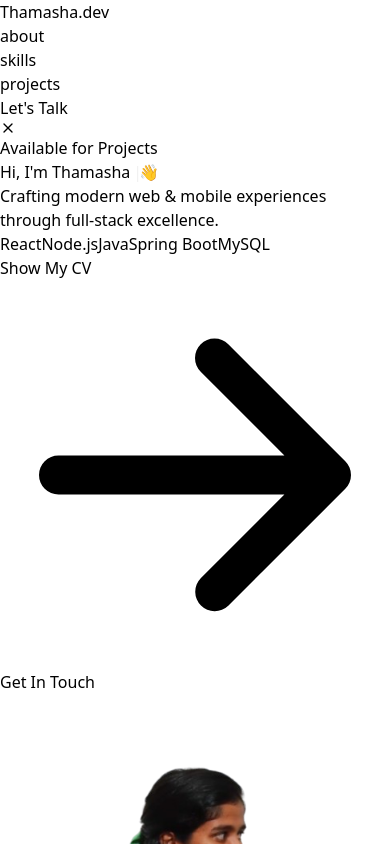
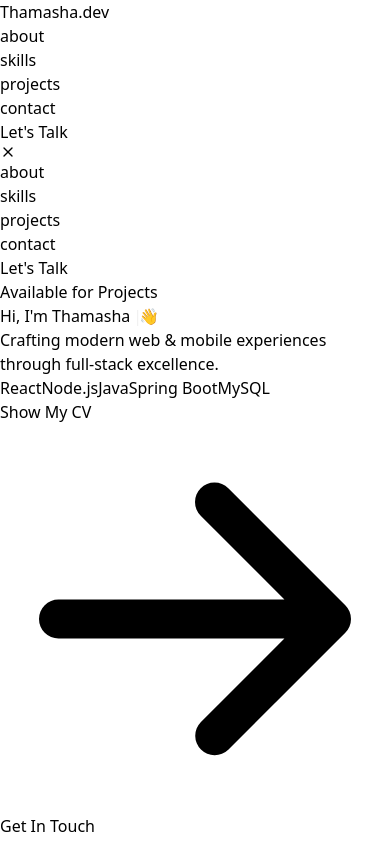
Before and after one commit to dedunipahasara/my-portfolio-app, a React (Vite) app: page / in a window 390 px wide. Both pictures are taken after a click on the element 195 px from the left and 128 px from the top of the page. Shown: the top 844 px of the page. Built offline with nearby package versions, Linux system fonts and the light colour scheme.

Commit message:
fix the missing mobile menu opens and closes

```diff
--- a/src/components/Navbar.jsx
+++ b/src/components/Navbar.jsx
@@ -13,42 +13,87 @@ export default function Navbar() {
     return () => window.removeEventListener("scroll", handleScroll);
   }, []);
 
+  const links = ["about", "skills", "projects", "contact"];
+
   return (
-    <nav className={`fixed top-0 left-0 w-full z-[100] transition-all duration-500 border-b
-      ${scrolled ? "bg-[#0f172a]/90 backdrop-blur-xl border-purple-500/20 py-4 shadow-2xl" : "bg-transparent border-transparent py-6"}`}>
+    <nav
+      className={`fixed top-0 left-0 w-full z-[100] transition-all duration-500 border-b
+      ${
+        scrolled
+          ? "bg-[#0f172a]/90 backdrop-blur-xl border-purple-500/20 py-4 shadow-2xl"
+          : "bg-transparent border-transparent py-6"
+      }`}
+    >
       <div className="max-w-7xl mx-auto flex justify-between items-center px-8 md:px-12">
 
-        {/* Logo - Increased Size */}
-        <h1 className="text-3xl font-black tracking-tighter cursor-pointer group">
-          <span className="bg-gradient-to-r from-purple-400 to-rose-400 bg-clip-text text-transparent group-hover:from-rose-400 group-hover:to-purple-400 transition-all duration-500">
+        {/* LOGO */}
+        <h1 className="text-3xl font-black tracking-tighter cursor-pointer">
+          <span className="bg-gradient-to-r from-purple-400 to-rose-400 bg-clip-text text-transparent">
             Thamasha
           </span>
           <span className="text-white">.dev</span>
         </h1>
 
-        {/* Desktop Menu - Increased Font Size */}
+        {/* DESKTOP MENU */}
         <ul className="hidden md:flex items-center gap-10 text-slate-300 font-bold">
-          {["about", "skills", "projects"].map((section) => (
+          {links.map((section) => (
             <li key={section}>
-              <a href={`#${section}`} className="relative text-sm uppercase tracking-[0.2em] hover:text-white transition-colors group">
+              <a
+                href={`#${section}`}
+                className="text-sm uppercase tracking-[0.2em] hover:text-white transition"
+              >
                 {section}
-                <span className="absolute -bottom-1 left-0 w-0 h-0.5 bg-gradient-to-r from-purple-500 to-rose-500 transition-all duration-300 group-hover:w-full"></span>
               </a>
             </li>
           ))}
 
           <li>
-            <a href="#contact" className="ml-4 px-8 py-3 rounded-full border border-purple-500/40 bg-purple-500/5 text-purple-300 text-sm uppercase tracking-widest font-bold hover:bg-purple-500 hover:text-white hover:shadow-[0_0_20px_rgba(168,85,247,0.4)] transition-all duration-300">
+            <a
+              href="#contact"
+              className="ml-4 px-8 py-3 rounded-full border border-purple-500/40 bg-purple-500/5 text-purple-300 text-sm uppercase tracking-widest font-bold hover:bg-purple-500 hover:text-white transition"
+            >
               Let's Talk
             </a>
           </li>
         </ul>
 
-        {/* Mobile Icon */}
-        <div className="md:hidden text-white text-3xl cursor-pointer p-2 rounded-xl bg-white/5 border border-white/10" onClick={toggleMenu}>
+        {/* HAMBURGER ICON */}
+        <div
+          className="md:hidden text-white text-3xl cursor-pointer"
+          onClick={toggleMenu}
+        >
           {isOpen ? <FiX /> : <FiMenu />}
         </div>
       </div>
+
+      {/* MOBILE MENU */}
+      {isOpen && (
+        <div className="md:hidden absolute top-full left-0 w-full bg-[#0f172a]/95 backdrop-blur-xl border-t border-white/10">
+          <ul className="flex flex-col items-center gap-6 py-8 text-slate-300 font-bold">
+            {links.map((section) => (
+              <li key={section}>
+                <a
+                  href={`#${section}`}
+                  onClick={() => setIsOpen(false)}
+                  className="text-sm uppercase tracking-widest hover:text-white"
+                >
+                  {section}
+                </a>
+              </li>
+            ))}
+
+            <li>
+              <a
+                href="#contact"
+                onClick={() => setIsOpen(false)}
+                className="px-8 py-3 rounded-full border border-purple-500/40 text-purple-300 hover:bg-purple-500 hover:text-white transition"
+              >
+                Let's Talk
+              </a>
+            </li>
+          </ul>
+        </div>
+      )}
     </nav>
   );
 }
```
